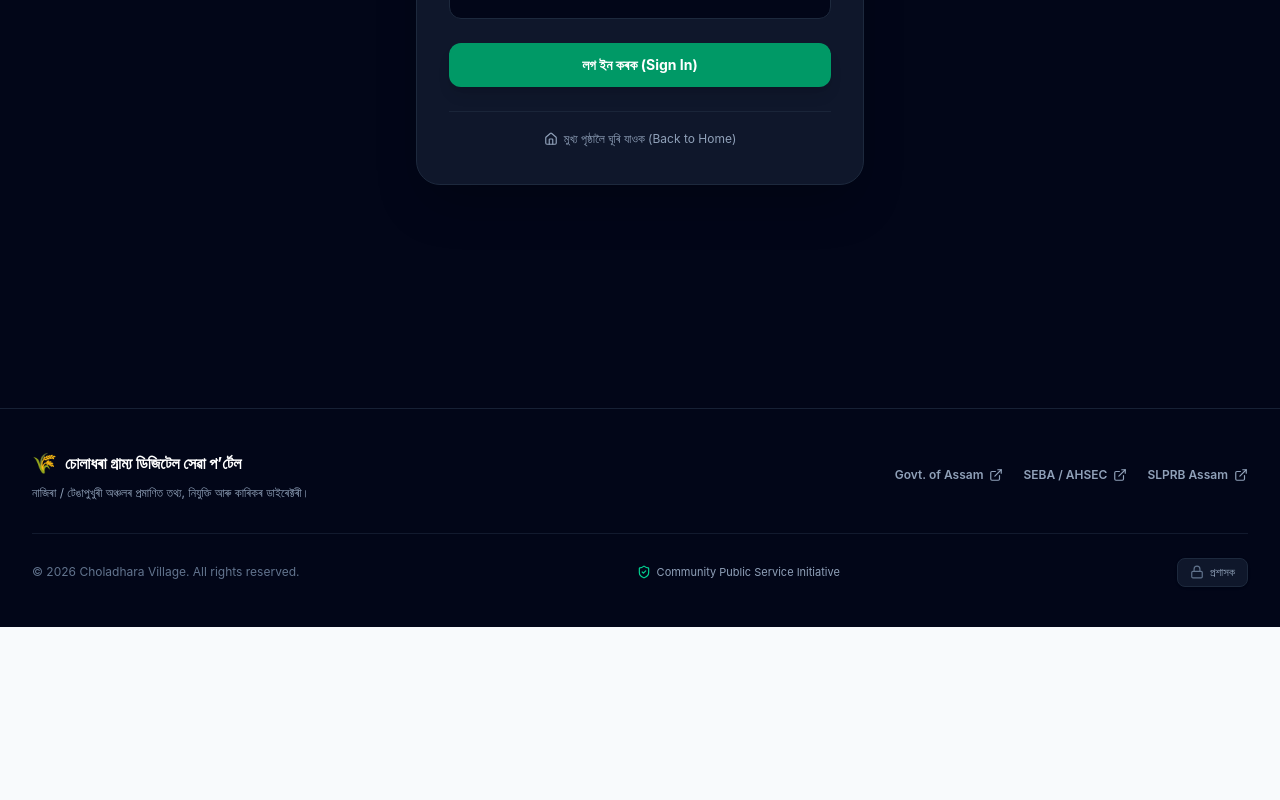
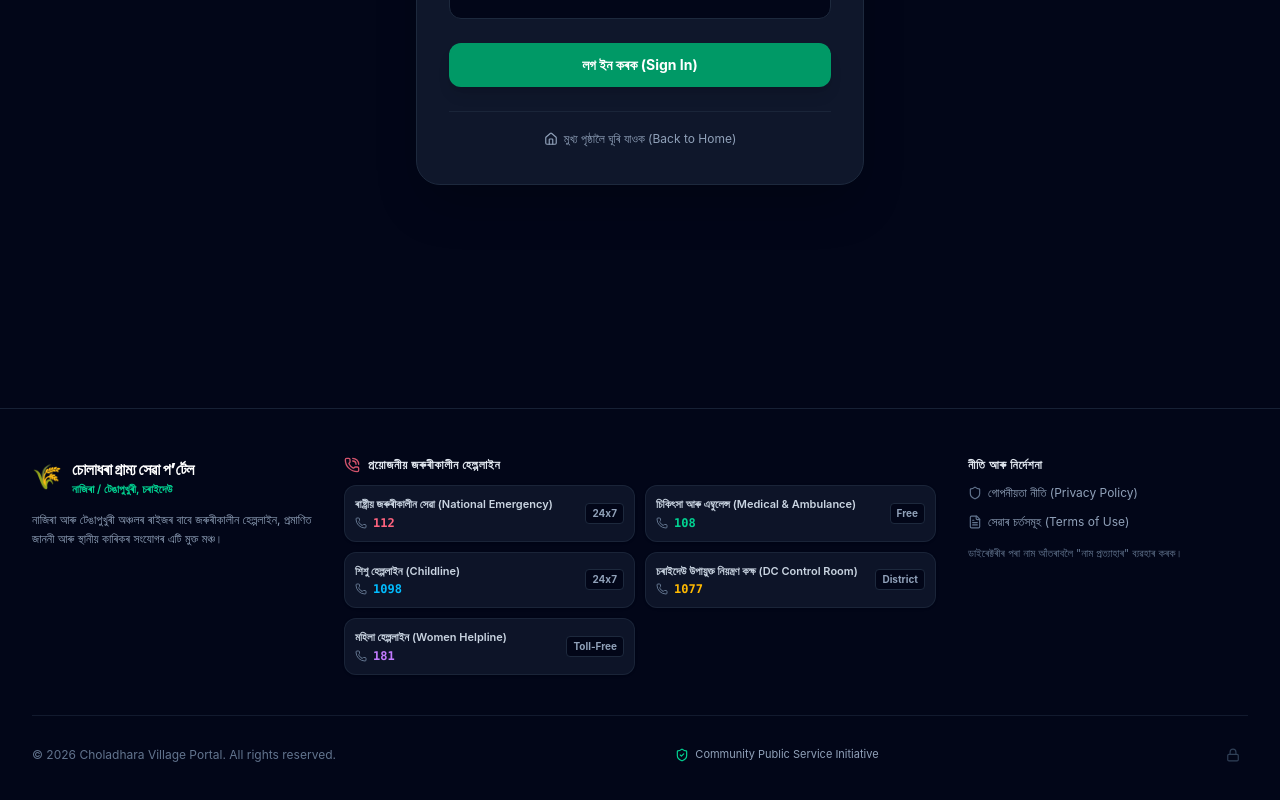
Before and after one commit to livekaku00-sys/choladhara-village.vercel.app, a React (Vite) app: page /admin in a window 1280 px wide. Shown: the part 456-1256 px from the top of the page. Before the commit the page ends 1083 px from the top, so only its background shows below. Built offline with nearby package versions, Linux system fonts and the light colour scheme.

Commit message:
Deploy community footer with Emergency Helplines and discrete Admin lock icon

```diff
--- a/src/components/Footer.tsx
+++ b/src/components/Footer.tsx
@@ -1,91 +1,269 @@
-import React from 'react';
+import React, { useState } from 'react';
 import { Link } from 'react-router-dom';
-import { ShieldCheck, Lock, ExternalLink } from 'lucide-react';
+import {
+  ShieldCheck,
+  Lock,
+  Shield,
+  FileText,
+  X,
+  AlertTriangle,
+  PhoneCall,
+  Phone
+} from 'lucide-react';
 import { useLanguage } from '../context/LanguageContext';
 
 export const Footer: React.FC = () => {
   const { language } = useLanguage();
   const isAs = language === 'as';
 
+  const [activeModal, setActiveModal] = useState<'privacy' | 'terms' | null>(null);
+
+  const emergencyContacts = [
+    {
+      title_as: 'ৰাষ্ট্ৰীয় জৰুৰীকালীন সেৱা (National Emergency)',
+      title_en: 'National Emergency',
+      number: '112',
+      badge: '24x7',
+      color: 'text-rose-400'
+    },
+    {
+      title_as: 'চিকিৎসা আৰু এম্বুলেন্স (Medical & Ambulance)',
+      title_en: 'Ambulance & Medical',
+      number: '108',
+      badge: 'Free',
+      color: 'text-emerald-400'
+    },
+    {
+      title_as: 'শিশু হেল্পলাইন (Childline)',
+      title_en: 'Childline Helpline',
+      number: '1098',
+      badge: '24x7',
+      color: 'text-sky-400'
+    },
+    {
+      title_as: 'চৰাইদেউ উপায়ুক্ত নিয়ন্ত্ৰণ কক্ষ (DC Control Room)',
+      title_en: 'Charaideo DC Control Room',
+      number: '1077',
+      badge: 'District',
+      color: 'text-amber-400'
+    },
+    {
+      title_as: 'মহিলা হেল্পলাইন (Women Helpline)',
+      title_en: 'Women Helpline',
+      number: '181',
+      badge: 'Toll-Free',
+      color: 'text-purple-400'
+    }
+  ];
+
   return (
-    <footer className="w-full bg-slate-950 text-slate-400 border-t border-slate-800/80 mt-16">
-      <div className="max-w-7xl mx-auto px-4 sm:px-6 lg:px-8 py-10">
+    <footer className="w-full bg-slate-950 text-slate-400 border-t border-slate-800/80 mt-16 relative">
+      <div className="max-w-7xl mx-auto px-4 sm:px-6 lg:px-8 py-12">
 
-        {/* Top Section: Village Branding & Official Government Links */}
-        <div className="grid grid-cols-1 md:grid-cols-2 gap-8 items-center justify-between border-b border-slate-800/60 pb-8">
+        {/* Main 3-Column Layout */}
+        <div className="grid grid-cols-1 md:grid-cols-4 gap-8 pb-10 border-b border-slate-800/60">
 
-          {/* Village Information */}
-          <div className="space-y-2 text-center md:text-left">
-            <div className="flex items-center justify-center md:justify-start gap-2">
-              <span className="text-xl">🌾</span>
-              <h3 className="text-white font-bold text-base">
-                {isAs ? 'চোলাধৰা গ্ৰাম্য ডিজিটেল সেৱা প’ৰ্টেল' : 'Choladhara Digital Village Portal'}
+          {/* 1. Village Branding & Overview */}
+          <div className="md:col-span-1 space-y-3 text-center md:text-left">
+            <div className="flex items-center justify-center md:justify-start gap-2.5">
+              <span className="text-2xl">🌾</span>
+              <div>
+                <h3 className="text-white font-black text-base tracking-tight">
+                  {isAs ? 'চোলাধৰা গ্ৰাম্য সেৱা প’ৰ্টেল' : 'Choladhara Village Portal'}
                 </h3>
+                <p className="text-[11px] text-emerald-400 font-semibold">
+                  {isAs ? 'নাজিৰা / টেঙাপুখুৰী, চৰাইদেউ' : 'Nazira / Tengapukhuri, Charaideo'}
+                </p>
               </div>
-            <p className="text-xs text-slate-400 max-w-md">
+            </div>
+            <p className="text-xs text-slate-400 leading-relaxed">
               {isAs
-                ? 'নাজিৰা / টেঙাপুখুৰী অঞ্চলৰ প্ৰমাণিত তথ্য, নিযুক্তি আৰু কাৰিকৰ ডাইৰেক্টৰী।'
-                : 'Verified public notices, recruitment updates, and local artisan directory.'}
+                ? 'নাজিৰা আৰু টেঙাপুখুৰী অঞ্চলৰ ৰাইজৰ বাবে জৰুৰীকালীন হেল্পলাইন, প্ৰমাণিত জাননী আৰু স্থানীয় কাৰিকৰ সংযোগৰ এটি মুক্ত মঞ্চ।'
+                : 'Free community portal providing emergency contacts, verified village notices, and skilled artisan directory.'}
             </p>
           </div>
 
-          {/* External Quick Links */}
-          <div className="flex flex-wrap items-center justify-center md:justify-end gap-5 text-xs font-semibold">
+          {/* 2. Emergency & Civic Helplines (2 Columns wide) */}
+          <div className="md:col-span-2 space-y-3">
+            <div className="flex items-center justify-center md:justify-start gap-2">
+              <PhoneCall className="w-4 h-4 text-rose-400 animate-pulse" />
+              <h4 className="text-xs font-bold uppercase tracking-wider text-slate-200">
+                {isAs ? 'প্ৰয়োজনীয় জৰুৰীকালীন হেল্পলাইন' : 'Emergency & Essential Helplines'}
+              </h4>
+            </div>
+
+            <div className="grid grid-cols-1 sm:grid-cols-2 gap-2.5">
+              {emergencyContacts.map((item, idx) => (
                 <a
-              href="https://assam.gov.in"
-              target="_blank"
-              rel="noopener noreferrer"
-              className="hover:text-emerald-400 transition flex items-center gap-1.5"
+                  key={idx}
+                  href={`tel:${item.number}`}
+                  className="flex items-center justify-between p-2.5 rounded-xl bg-slate-900/90 hover:bg-slate-900 border border-slate-800/80 hover:border-slate-700 transition group shadow-sm"
                 >
-              <span>Govt. of Assam</span>
-              <ExternalLink className="w-3.5 h-3.5" />
+                  <div className="space-y-0.5 text-left">
+                    <p className="text-[11px] font-semibold text-slate-300 group-hover:text-white transition">
+                      {isAs ? item.title_as : item.title_en}
+                    </p>
+                    <div className="flex items-center gap-1.5">
+                      <Phone className="w-3 h-3 text-slate-500" />
+                      <span className={`text-xs font-bold font-mono ${item.color}`}>
+                        {item.number}
+                      </span>
+                    </div>
+                  </div>
+
+                  <span className="text-[10px] font-bold px-1.5 py-0.5 rounded bg-slate-950 border border-slate-800 text-slate-400">
+                    {item.badge}
+                  </span>
                 </a>
-            <a
-              href="https://sebaonline.org"
-              target="_blank"
-              rel="noopener noreferrer"
-              className="hover:text-emerald-400 transition flex items-center gap-1.5"
+              ))}
+            </div>
+          </div>
+
+          {/* 3. Policy & Legal Links */}
+          <div className="space-y-3 text-center md:text-left">
+            <h4 className="text-xs font-bold uppercase tracking-wider text-slate-200">
+              {isAs ? 'নীতি আৰু নিৰ্দেশনা' : 'Policies & Terms'}
+            </h4>
+            <ul className="space-y-2.5 text-xs">
+              <li>
+                <button
+                  onClick={() => setActiveModal('privacy')}
+                  className="hover:text-emerald-400 transition inline-flex items-center gap-1.5 text-left"
                 >
-              <span>SEBA / AHSEC</span>
-              <ExternalLink className="w-3.5 h-3.5" />
-            </a>
-            <a
-              href="https://slprbassam.in"
-              target="_blank"
-              rel="noopener noreferrer"
-              className="hover:text-emerald-400 transition flex items-center gap-1.5"
+                  <Shield className="w-3.5 h-3.5 text-slate-500" />
+                  <span>{isAs ? 'গোপনীয়তা নীতি (Privacy Policy)' : 'Privacy Policy'}</span>
+                </button>
+              </li>
+              <li>
+                <button
+                  onClick={() => setActiveModal('terms')}
+                  className="hover:text-emerald-400 transition inline-flex items-center gap-1.5 text-left"
                 >
-              <span>SLPRB Assam</span>
-              <ExternalLink className="w-3.5 h-3.5" />
-            </a>
+                  <FileText className="w-3.5 h-3.5 text-slate-500" />
+                  <span>{isAs ? 'সেৱাৰ চৰ্তসমূহ (Terms of Use)' : 'Terms of Service'}</span>
+                </button>
+              </li>
+              <li>
+                <p className="text-[11px] text-slate-500 leading-tight pt-1">
+                  {isAs
+                    ? 'ডাইৰেক্টৰীৰ পৰা নাম আঁতৰাবলৈ "নাম প্ৰত্যাহাৰ" ব্যৱহাৰ কৰক।'
+                    : 'Use "Name Removal" to withdraw artisan contact info.'}
+                </p>
+              </li>
+            </ul>
           </div>
 
         </div>
 
-        {/* Bottom Bar: Copyright on Left, Initiative in Center, Admin Lock on Right */}
+        {/* Bottom Bar: Copyright | Non-Profit Tag | Discrete Lock Symbol */}
         <div className="pt-6 flex flex-col sm:flex-row items-center justify-between gap-4 text-xs text-slate-500">
-          <p>© {new Date().getFullYear()} Choladhara Village. All rights reserved.</p>
+
+          <p>© {new Date().getFullYear()} Choladhara Village Portal. All rights reserved.</p>
 
           <div className="flex items-center gap-1.5 text-[11px] text-slate-400">
             <ShieldCheck className="w-3.5 h-3.5 text-emerald-400" />
             <span>Community Public Service Initiative</span>
           </div>
 
-          {/* Admin Login Lock Button (Bottom Right) */}
+          {/* Icon-Only Discrete Admin Login Button */}
           <div className="flex items-center">
             <Link
               to="/admin"
-              className="inline-flex items-center gap-1.5 px-3 py-1.5 rounded-lg bg-slate-900 hover:bg-slate-800 text-slate-400 hover:text-amber-300 border border-slate-800 hover:border-amber-500/40 text-xs font-medium transition active:scale-95 group shadow-sm"
-              title={isAs ? 'প্ৰশাসক প্ৰৱেশ (Admin Login)' : 'Admin Login'}
+              className="p-2 rounded-lg text-slate-700 hover:text-amber-400 hover:bg-slate-900 transition active:scale-90"
+              title="Admin Login"
+              aria-label="Admin Login"
             >
-              <Lock className="w-3.5 h-3.5 text-slate-500 group-hover:text-amber-400 transition" />
-              <span className="text-[11px]">{isAs ? 'প্ৰশাসক' : 'Admin'}</span>
+              <Lock className="w-3.5 h-3.5" />
             </Link>
           </div>
 
         </div>
 
       </div>
+
+      {/* Privacy Policy Modal */}
+      {activeModal === 'privacy' && (
+        <div className="fixed inset-0 z-50 bg-black/80 backdrop-blur-sm flex items-center justify-center p-4">
+          <div className="bg-slate-900 border border-slate-800 rounded-3xl max-w-lg w-full p-6 text-slate-200 space-y-4 shadow-2xl max-h-[85vh] overflow-y-auto">
+            <div className="flex items-center justify-between border-b border-slate-800 pb-3">
+              <div className="flex items-center gap-2 text-emerald-400 font-bold text-sm">
+                <Shield className="w-4 h-4" />
+                <span>{isAs ? 'গোপনীয়তা নীতি (Privacy Policy)' : 'Privacy Policy'}</span>
+              </div>
+              <button onClick={() => setActiveModal(null)} className="text-slate-400 hover:text-white p-1">
+                <X className="w-5 h-5" />
+              </button>
+            </div>
+
+            <div className="space-y-3 text-xs text-slate-300 leading-relaxed">
+              <p>
+                {isAs
+                  ? '১. এই প’ৰ্টেলত সংগ্ৰহ কৰা কাৰিকৰ তথ্যসমূহ (নাম, ফোন নম্বৰ, অঞ্চল) কেৱল গ্ৰাম্য যোগাযোগ আৰু স্থানীয় সহায়ৰ বাবে প্ৰকাশ কৰা হয়।'
+                  : '1. Contact details shared by skilled workers are published solely for community connection and direct voluntary hire.'}
+              </p>
+              <p>
+                {isAs
+                  ? '২. কোনো ব্যক্তিৰ ব্যক্তিগত তথ্য বাণিজ্যিক বিজ্ঞাপন বা তৃতীয় পক্ষৰ হাতত বিক্ৰী কৰা নহয়।'
+                  : '2. Personal phone numbers and details are never sold or shared with commercial marketers.'}
+              </p>
+              <p>
+                {isAs
+                  ? '৩. যিকোনো সময়ত নিজৰ নাম ডাইৰেক্টৰীৰ পৰা আঁতৰাবলৈ "নাম প্ৰত্যাহাৰ" বিকল্প ব্যৱহাৰ কৰিব পাৰে।'
+                  : '3. Anyone can request permanent removal of their contact listing anytime.'}
+              </p>
+            </div>
+
+            <div className="pt-2 text-right">
+              <button
+                onClick={() => setActiveModal(null)}
+                className="px-4 py-2 bg-slate-800 hover:bg-slate-700 text-white rounded-xl text-xs font-bold transition"
+              >
+                {isAs ? 'বুজি পালোঁ (Close)' : 'Close'}
+              </button>
+            </div>
+          </div>
+        </div>
+      )}
+
+      {/* Terms of Service Modal */}
+      {activeModal === 'terms' && (
+        <div className="fixed inset-0 z-50 bg-black/80 backdrop-blur-sm flex items-center justify-center p-4">
+          <div className="bg-slate-900 border border-slate-800 rounded-3xl max-w-lg w-full p-6 text-slate-200 space-y-4 shadow-2xl max-h-[85vh] overflow-y-auto">
+            <div className="flex items-center justify-between border-b border-slate-800 pb-3">
+              <div className="flex items-center gap-2 text-amber-400 font-bold text-sm">
+                <AlertTriangle className="w-4 h-4" />
+                <span>{isAs ? 'সেৱাৰ চৰ্তসমূহ (Terms of Use)' : 'Terms of Service'}</span>
+              </div>
+              <button onClick={() => setActiveModal(null)} className="text-slate-400 hover:text-white p-1">
+                <X className="w-5 h-5" />
+              </button>
+            </div>
+
+            <div className="space-y-3 text-xs text-slate-300 leading-relaxed">
+              <p>
+                {isAs
+                  ? '১. এই প’ৰ্টেলটো কেৱল সামাজিক সংযোগ আৰু জনহিতৈষী তথ্যৰ বাবে পৰিচালিত এটা অবাণিজ্যিক উদ্যোগ।'
+                  : '1. This portal is an informational, non-commercial public initiative for local community members.'}
+              </p>
+              <p>
+                {isAs
+                  ? '২. কাৰিকৰ আৰু গ্ৰাহকৰ মাজত হোৱা ব্যক্তিগত কাম-কাজ বা পাৰিশ্ৰমিক লেনদেনৰ ক্ষেত্ৰত প’ৰ্টেল কোনো ধৰণে দায়বদ্ধ নহয়।'
+                  : '2. The directory acts purely as a public contact directory without financial or legal liability for independent work.'}
+              </p>
+            </div>
+
+            <div className="pt-2 text-right">
+              <button
+                onClick={() => setActiveModal(null)}
+                className="px-4 py-2 bg-slate-800 hover:bg-slate-700 text-white rounded-xl text-xs font-bold transition"
+              >
+                {isAs ? 'বুজি পালোঁ (Close)' : 'Close'}
+              </button>
+            </div>
+          </div>
+        </div>
+      )}
+
     </footer>
   );
 };
```
Lines whose indentation alone changed are shown as unchanged.
